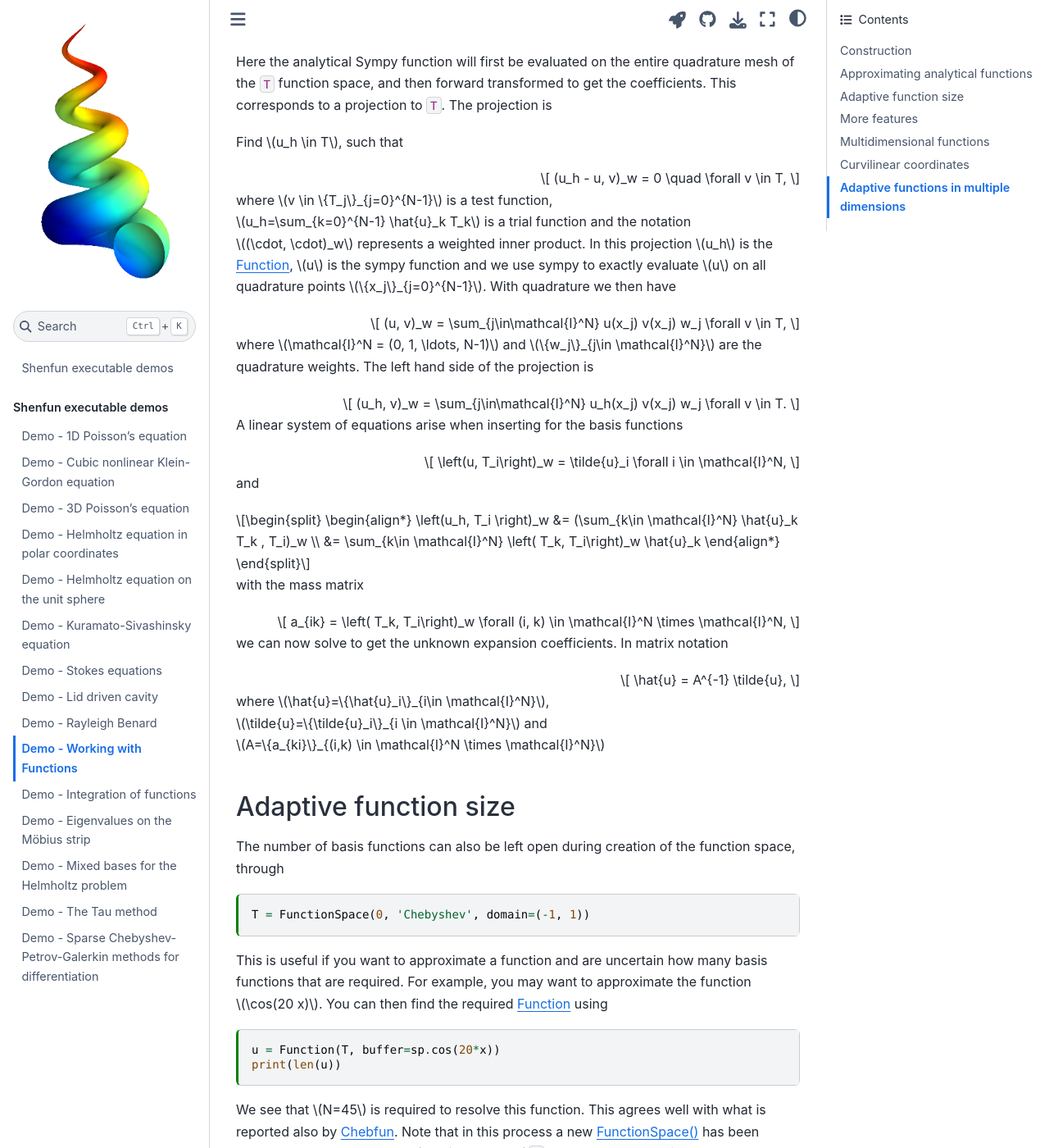
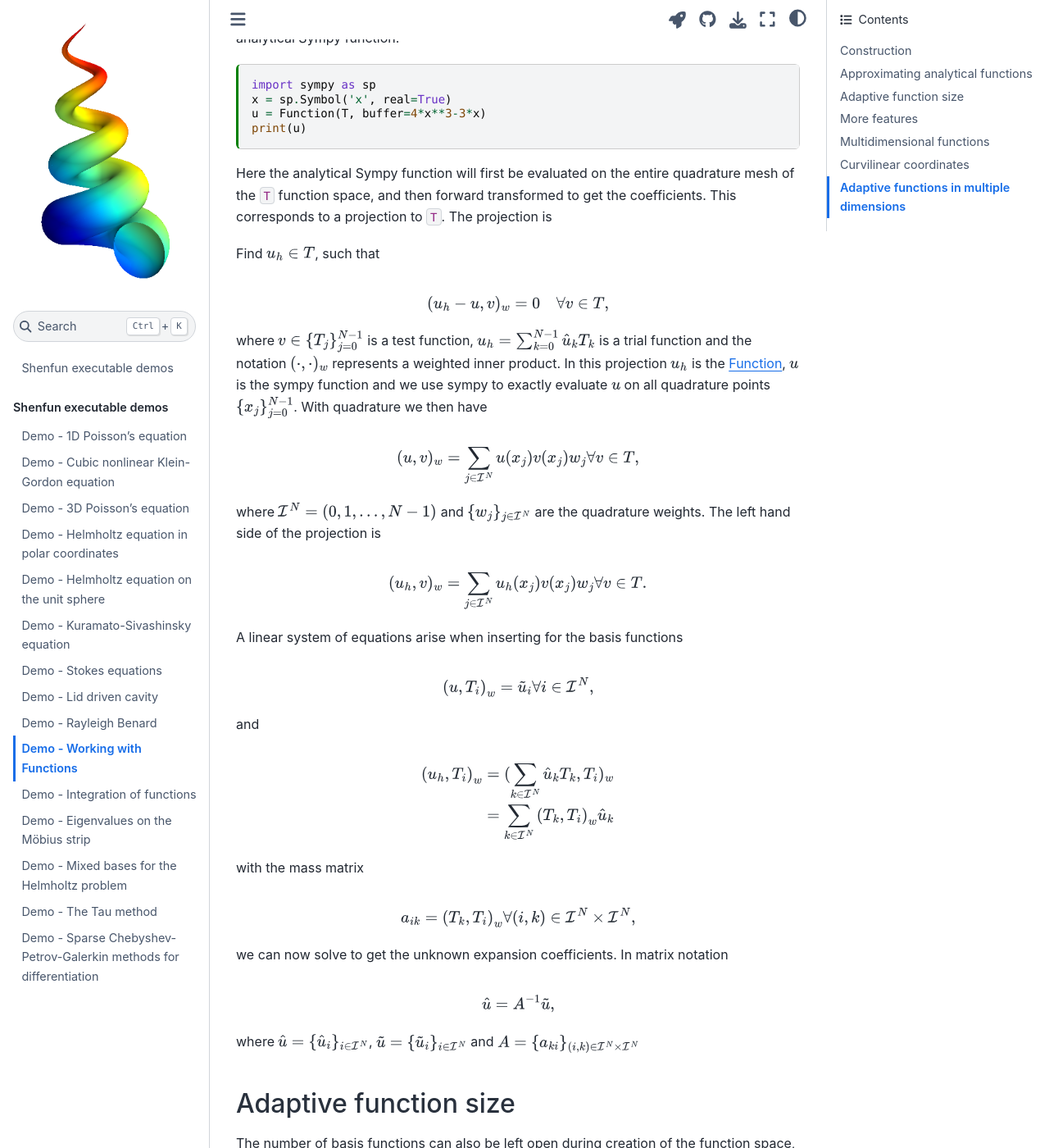
Before and after one commit to mikaem/shenfun-demos, a Jupyter Book: the page built from content/functions.ipynb, in a window 1280 px wide and 1400 px high, scrolled down 1483 px. Shown: the whole window at 82% size. Built offline with Jupyter Book 1.0.4 settings and Sphinx 7.4.7 and the Sphinx Book theme 1.1.4, drawn with Linux system fonts in a browser that asks for light colours; comment, search, counter and statistics services are not loaded; part of the change alters nothing that is shown; some of the changed text lies outside the part shown.

```diff
--- a/_config.yml
+++ b/_config.yml
@@ -58,6 +58,6 @@ sphinx:
         extensions: ["cancel.js", "AMSmath.js"]
     latex_elements:
       {"preamble": "\\usepackage{cancel}"}
-    mathjax_path: 'https://cdnjs.cloudflare.com/ajax/libs/mathjax/2.7.7/MathJax.js?config=TeX-AMS_CHTML'
+    mathjax_path: 'https://cdn.jsdelivr.net/npm/mathjax@3/es5/tex-svg.js'
     html_js_files:
       - https://cdnjs.cloudflare.com/ajax/libs/require.js/2.3.4/require.min.js
```
Also changed, not shown: 1 other file.
